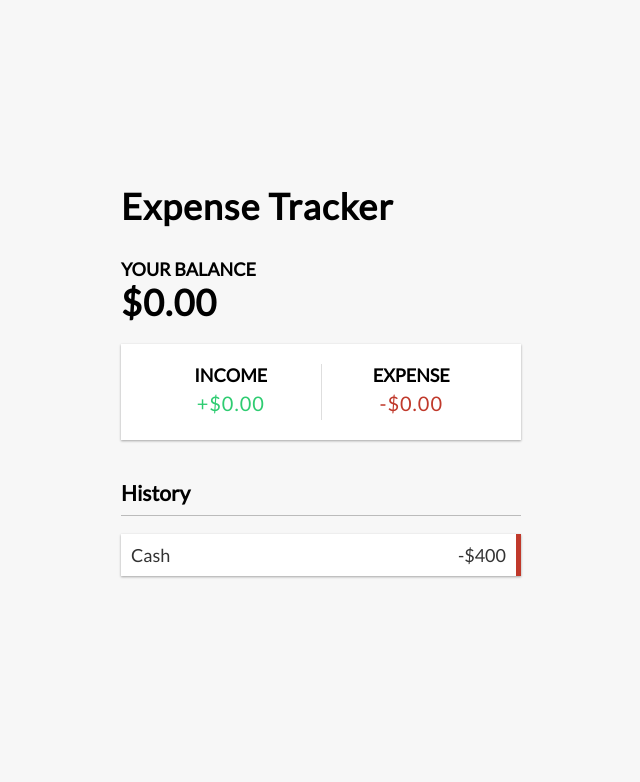
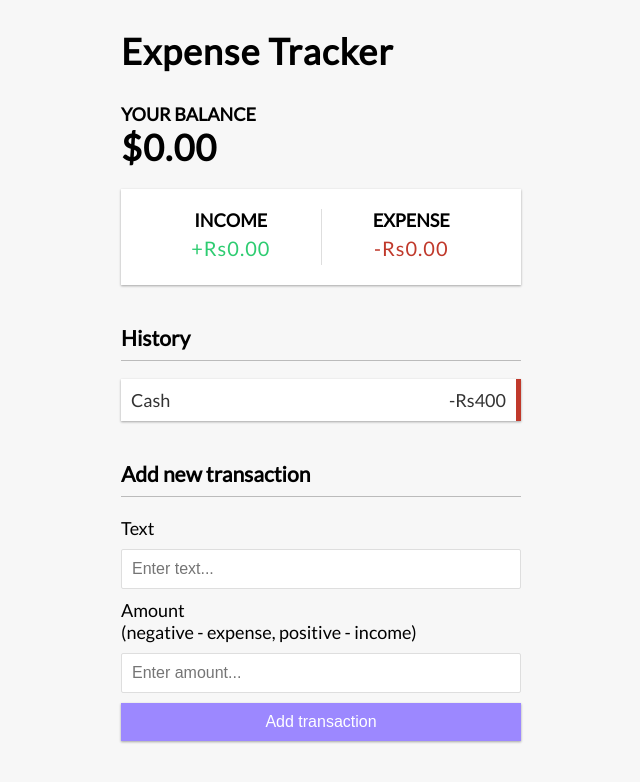
Before and after one commit to alakadahal/ExpenseTracker, a React (Create React App) app in the folder expense-tracker/: page / in a window 1280 px wide. Shown: the top 782 px of the page, without its empty margins (319-959 px from the left). Built offline with nearby package versions, Linux system fonts and the light colour scheme.

Commit message:
created addtranscation

```diff
--- a/expense-tracker/src/App.js
+++ b/expense-tracker/src/App.js
@@ -4,6 +4,7 @@
 import { Balance } from './components/Balance';
 import { IncomeExpenses } from './components/IncomeExpenses';
 import { TransactionList } from './components/TransactionList';
+import { AddTransaction } from './components/AddTransaction';
 
 function App() {
   return (
@@ -13,6 +14,7 @@
         <Balance />
         <IncomeExpenses />
         <TransactionList />
+        <AddTransaction />
       </div>
     </div>
   );
--- /dev/null
+++ b/expense-tracker/src/components/AddTransaction.js
@@ -0,0 +1,23 @@
+import React from 'react'
+
+export const AddTransaction = () => {
+    return (
+        <>
+            <h3>Add new transaction</h3>
+            <form >
+                <div className="form-control">
+                    <label htmlFor="text">Text</label>
+                    <input type="text" placeholder="Enter text..." />
+                </div>
+                <div className="form-control">
+                    <label htmlFor="amount"
+                    >Amount <br />
+                        (negative - expense, positive - income)</label
+                    >
+                    <input type="number" placeholder="Enter amount..." />
+                </div>
+                <button className="btn">Add transaction</button>
+            </form>
+        </>
+    )
+}
--- a/expense-tracker/src/components/IncomeExpenses.js
+++ b/expense-tracker/src/components/IncomeExpenses.js
@@ -2,16 +2,15 @@
 
 export const IncomeExpenses = () => {
     return (
-        <div class="inc-exp-container">
+        <div className="inc-exp-container">
             <div>
                 <h4>Income</h4>
-                <p id="money-plus" class="money plus">+$0.00</p>
+                <p className="money plus">+Rs0.00</p>
             </div>
             <div>
                 <h4>Expense</h4>
-                <p id="money-minus" class="money minus">-$0.00</p>
+                <p className="money minus">-Rs0.00</p>
             </div>
-
         </div>
     )
 }
--- a/expense-tracker/src/components/TransactionList.js
+++ b/expense-tracker/src/components/TransactionList.js
@@ -4,9 +4,9 @@
     return (
         <>
             <h3>History</h3>
-            <ul id="list" class="list">
-                <li class="minus">
-                    Cash <span>-$400</span><button class="delete-btn">x</button>
+            <ul className="list">
+                <li className="minus">
+                    Cash <span>-Rs400</span><button className="delete-btn">x</button>
                 </li>
             </ul>
 
```
